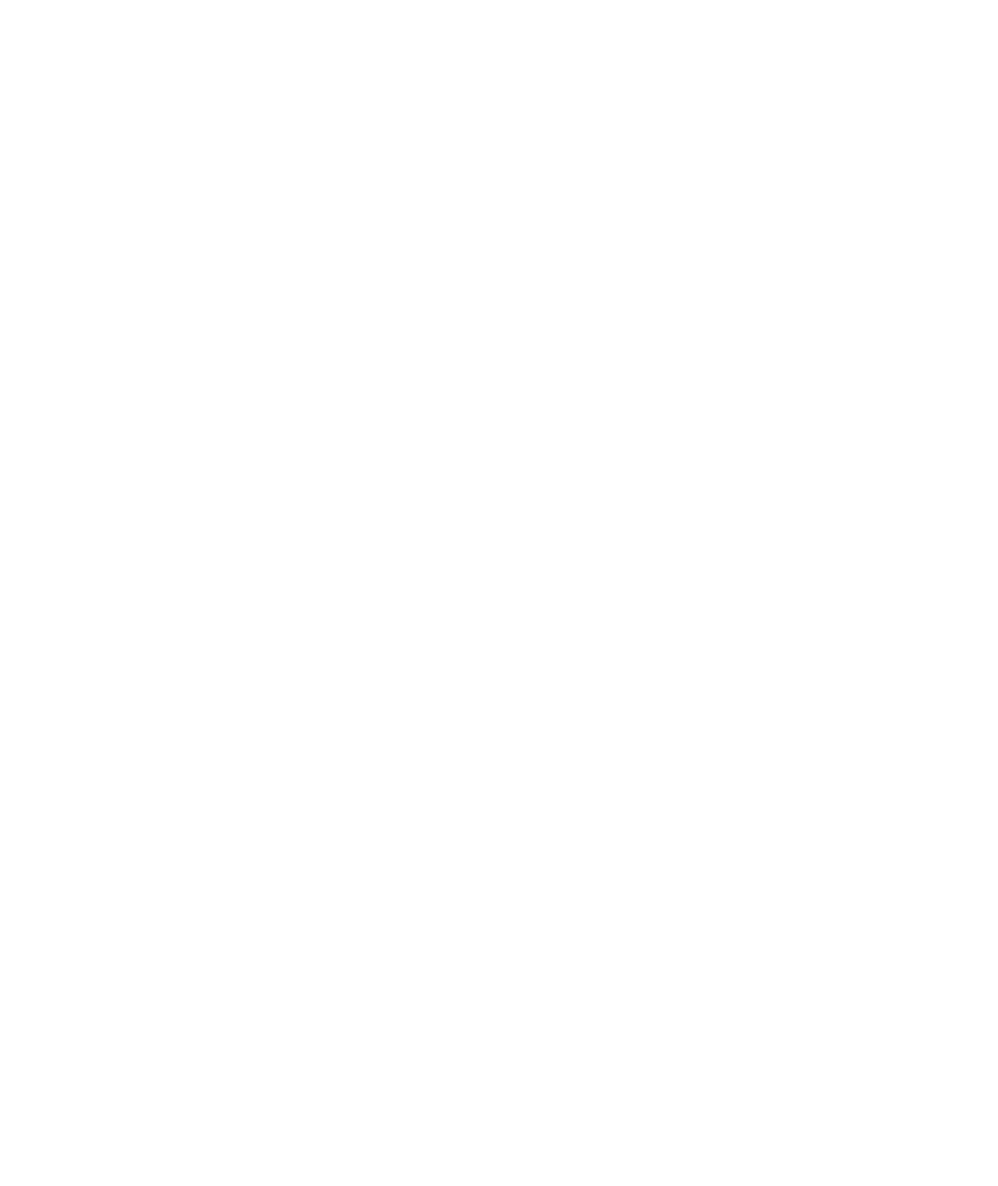
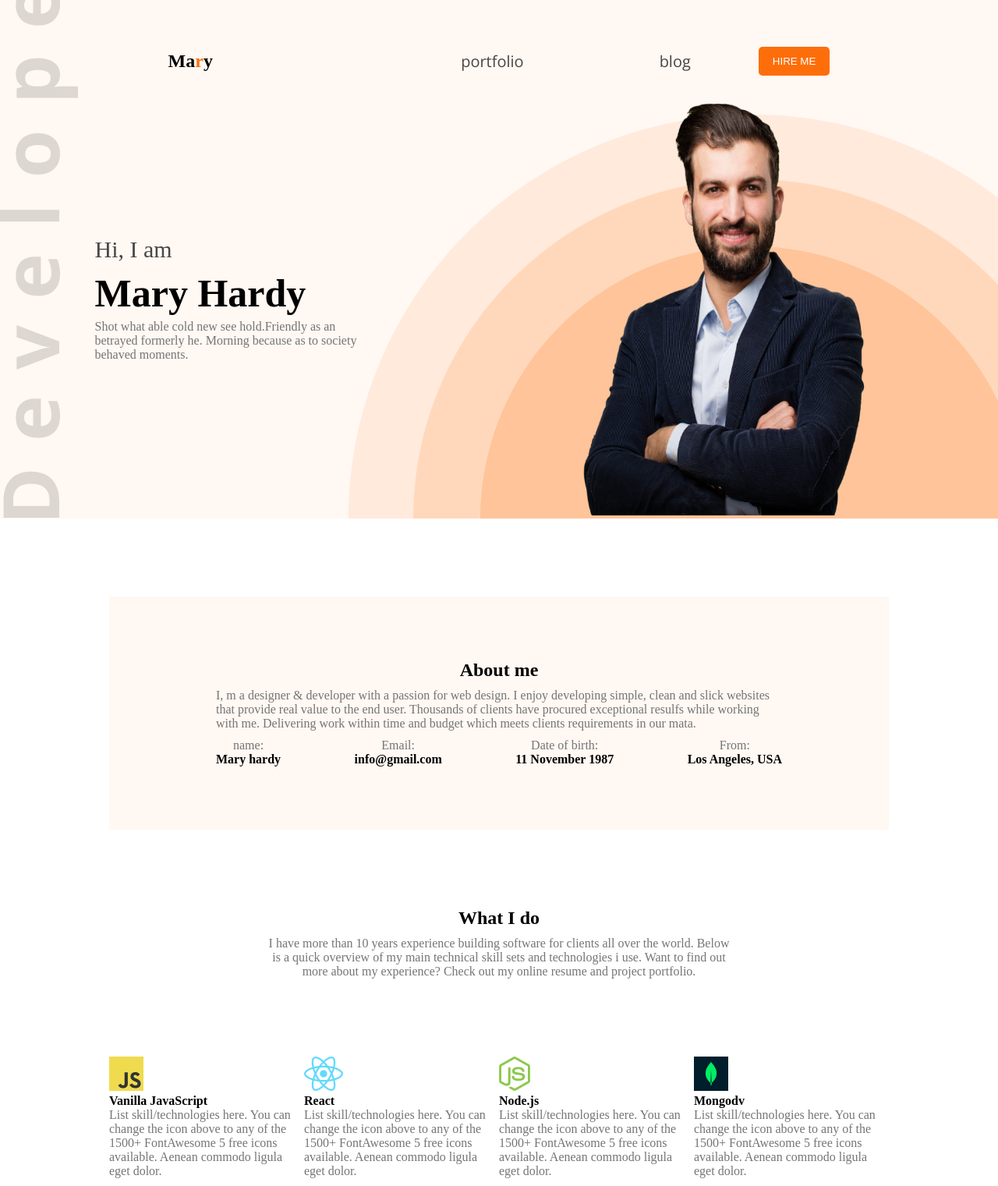
Before and after one commit to rakib3719/portfolio-model-1, a plain HTML site: page index.html in a window 1280 px wide. Shown: the whole page at 78% size. Before the commit the page ends 800 px from the top, so only its background shows below. Drawn offline with nearby package versions, Linux system fonts and the light colour scheme.

Commit message:
about done

```diff
--- a/index.html
+++ b/index.html
@@ -3,9 +3,160 @@
 <head>
     <meta charset="UTF-8">
     <meta name="viewport" content="width=device-width, initial-scale=1.0">
+
+
+    <link rel="preconnect" href="https://fonts.googleapis.com">
+<link rel="preconnect" href="https://fonts.gstatic.com" crossorigin>
+<link href="https://fonts.googleapis.com/css2?family=Open+Sans:ital,wght@0,300;0,400;0,500;0,600;0,700;0,800;1,300;1,400;1,500;1,600;1,700;1,800&display=swap" rel="stylesheet">
+    <link rel="stylesheet" href="style.css">
     <title>Portfolio-Model</title>
 </head>
 <body>
 
+<header>
+
+<nav>
+
+
+<h1>Ma<span style="color: #FD6E0A;" >r</span>y</h1>
+
+<ul>
+
+
+<li> <a href="#"> portfolio </a> </li>
+<li> <a href="#"> blog </a> </li>
+<button class="primary-btn" > <a href="#"> HIRE ME </a></button>
+
+</ul>
+
+</nav>
+
+
+
+
+<div class="banner">
+
+<div class="banner-left">
+
+<p class="banner-intro" >Hi, I  am</p>
+<h1>Mary Hardy</h1>
+<p>Shot what able cold new see hold.Friendly as an betrayed formerly he. Morning because as to society behaved moments.</p>
+
+</div>
+<div class="banner-right">
+
+<img src="./images/hardy.png" alt="">
+
+</div>
+
+
+
+
+</div>
+
+</header>
+
+<main>
+
+
+<section  class="about" >
+
+<h1 class="section-title" >About me</h1>
+<p  class="section-description" >I, m a designer & developer with a passion for web design. I enjoy developing simple, clean and slick websites that provide real value to the end user. Thousands of clients have procured exceptional resulfs while working with me. Delivering work within time and budget which meets clients requirements in our mata.</p>
+
+<div class="about-datails">
+
+<div class="about-details-main">
+
+
+    <p class="about-detail-title" >name:</p>
+    <h4 class="about-detail-info" >Mary  hardy</h4>
+
+
+</div>
+<div class="about-details-main">
+
+
+    <p class="about-detail-title" >Email:</p>
+    <h4 class="about-detail-info" >
+        info@gmail.com</h4>
+
+
+</div>
+<div class="about-details-main">
+
+
+    <p class="about-detail-title" >Date of birth:</p>
+    <h4 class="about-detail-info" >11 November 1987</h4>
+
+
+</div>
+<div class="about-details-main">
+
+
+    <p class="about-detail-title" >From:</p>
+    <h4 class="about-detail-info" >Los Angeles, USA</h4>
+
+
+</div>
+
+
+</div>
+
+</section>
+
+
+<section class="what-do" >
+
+    <h1 class="section-title" >What I do</h1>
+    <p style="width: 600px; margin: auto; text-align: center;" class="section-description" >I have more than 10 years experience building software for clients all over the world. Below is a quick overview of my main technical skill sets and technologies i use. Want to find out more about my experience? Check out my online resume and project portfolio.</p>
+
+
+</section>
+
+
+<section class="service" >
+
+
+<div class="service-details">
+
+
+<img src="./images/icons/js.png" alt="">
+<h4>Vanilla JavaScript</h4>
+<p class="section-description" >List skill/technologies here. You can change the icon above to any of the 1500+ FontAwesome 5 free icons available. Aenean commodo ligula eget dolor.</p>
+
+</div>
+<div class="service-details">
+
+
+<img src="./images/icons/react.png" alt="">
+<h4>React</h4>
+<p class="section-description" >List skill/technologies here. You can change the icon above to any of the 1500+ FontAwesome 5 free icons available. Aenean commodo ligula eget dolor.</p>
+
+</div>
+<div class="service-details">
+
+
+<img src="./images/icons/nodejs.png" alt="">
+<h4>Node.js</h4>
+<p class="section-description" >List skill/technologies here. You can change the icon above to any of the 1500+ FontAwesome 5 free icons available. Aenean commodo ligula eget dolor.</p>
+
+</div>
+<div class="service-details">
+
+
+<img src="./images/icons/mongo.png" alt="">
+<h4>Mongodv</h4>
+<p class="section-description" >List skill/technologies here. You can change the icon above to any of the 1500+ FontAwesome 5 free icons available. Aenean commodo ligula eget dolor.</p>
+
+</div>
+
+
+
+</section>
+</main>
+
+
+
 </body>
 </html>
--- /dev/null
+++ b/style.css
@@ -0,0 +1,165 @@
+*{
+
+    margin: 0;
+    padding: 0;
+}
+
+
+header{
+
+    background-color: #FFF8F3;
+    background-image: url("./images/header_bg.png" ), url("./images/developer.png");
+    background-repeat: no-repeat;
+    background-position: right bottom, left bottom;
+
+
+
+}
+header p{
+color: #757575;
+
+}
+nav{
+
+    display: flex;
+padding: 0px 100px;
+justify-content: space-around;
+padding-top: 60px;
+align-items: center;
+}
+
+ul{
+
+    display: flex;
+    align-items: center;
+}
+
+
+nav > ul li {
+
+list-style: none;
+
+
+}
+nav > ul li a {
+    text-decoration: none;
+    color: #474747;
+    font-size: 20px;
+    font-weight: 400;
+    padding: 9px 87px;
+    font-family: 'Open Sans', sans-serif;
+    align-items: center;
+}
+
+.primary-btn {
+    border: none;
+    background-color: #FD6E0A;
+
+    padding: 11px 18px;
+    border-radius: 5px;
+}
+.primary-btn a{
+
+text-decoration: none;
+color: #fff;
+
+}
+
+.banner{
+
+    padding: 14px 44px 0px 0px;
+    display: flex;
+    align-items: center;
+    justify-content: space-around;
+}
+
+.banner-left{}
+.banner-left .banner-intro{
+font-size: 30px;
+font-weight: 400;
+color: #474747;
+
+}
+.banner-left h1{
+
+    font-size: 50px;
+    font-weight: 700;
+    padding-bottom: 5px;
+}
+.banner-left p{
+
+    margin-bottom: 10px;
+    width: 350px;
+}
+.banner-right{
+
+
+}
+
+.banner-right img{
+    width: 400px;
+height: 550px;
+
+}
+
+main{
+
+padding: 0px 140px;
+
+
+}
+
+section{
+
+    margin-top: 100px;
+}
+
+    .about {
+        background-color: #FFF8F3;
+        padding: 81px 137px;
+    }
+
+
+.section-title{
+    text-align: center;
+    margin-bottom: 10px;
+}
+
+
+.section-description{
+
+    color: #757575;
+    margin-bottom: 10px;
+
+
+
+}
+
+.about-datails{
+
+    text-align: center;
+    display: flex;
+    gap: 30px;
+    justify-content: space-between;
+}
+.about-detail-title{
+
+    color: #757575;
+}
+
+.about-details-main{
+
+}
+
+.service{
+
+   display: flex;
+}
+
+.service-details{
+
+
+
+}
+.service-details h4{}
+.service-details p{}
```
